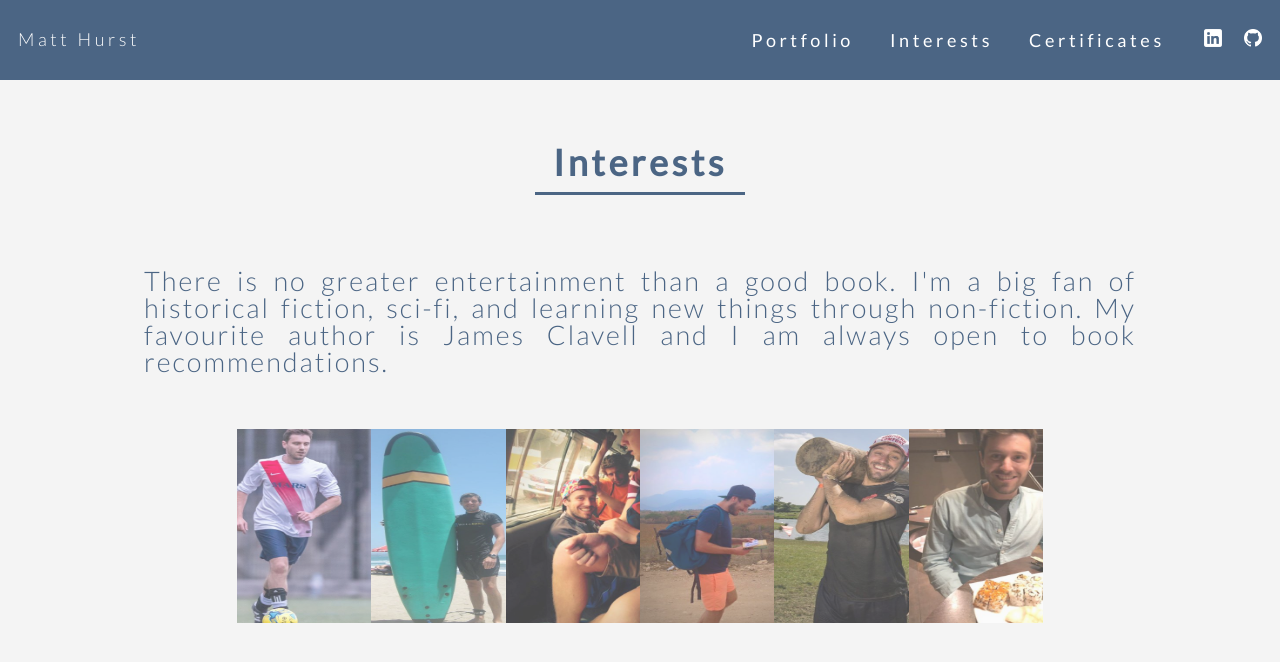
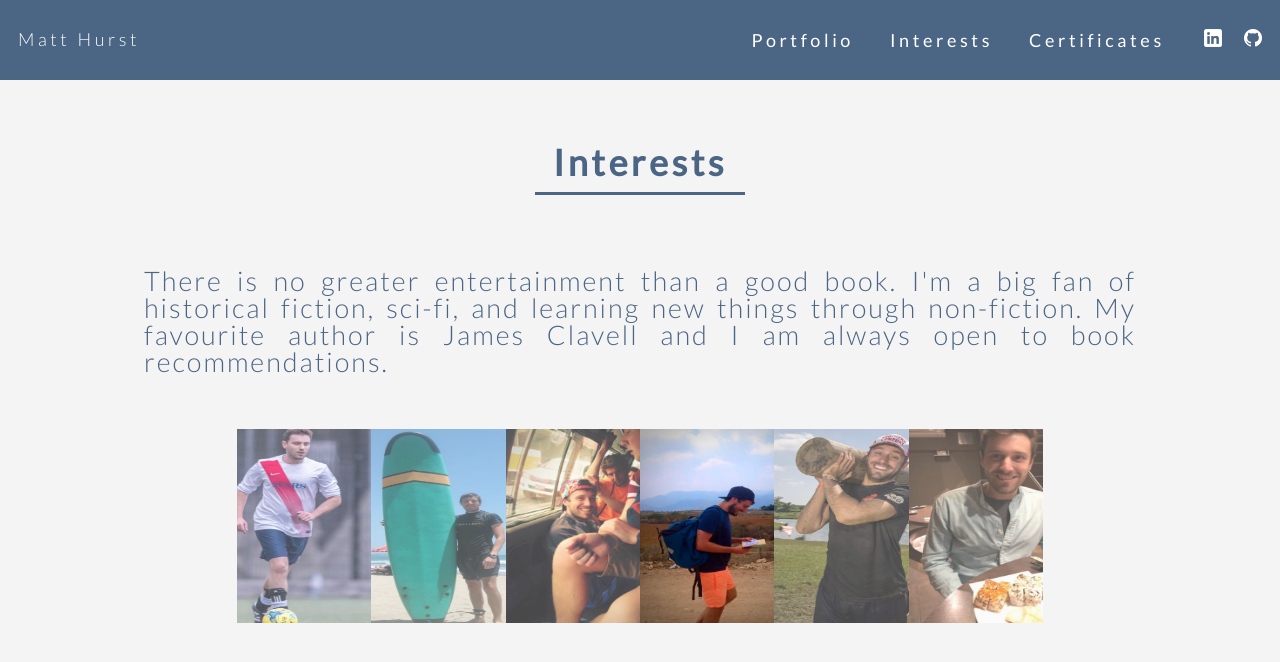
Before and after one commit to Matt-Hurst/my-portfolio-website, a React (Create React App) app: page /interests in a window 1280 px wide. Both pictures are taken after a click on the element 707 px from the left and 525 px from the top of the page. Shown: the top 662 px of the page. Built offline with nearby package versions, Linux system fonts and the light colour scheme.

Commit message:
selected image stays in focus

```diff
--- a/src/components/interests.css
+++ b/src/components/interests.css
@@ -39,9 +39,11 @@
 }
 
 .interest-pic img {
-    max-height: 120px;
+    width: 100%;
+    height: auto;
+    /* max-height: 120px; */
     overflow: hidden;
-    width: 105px;
+    /* width: 105px; */
     opacity: 0.7;
     transition: opacity 0.5s, transform 0.5s;
     transform: scale(1.12)
@@ -49,7 +51,12 @@
 
 .interest-pic img:hover {
     opacity: 1;
-    transform: scale(1.08)
+    transform: scale(1.08);
+    cursor: pointer;
+}
+.selected img {
+    opacity: 1;
+    transform: scale(1.08);
 }
 
 .p-interests {
--- a/src/components/interests.jsx
+++ b/src/components/interests.jsx
@@ -9,26 +9,33 @@ import BookPic from "../img/books.jpg"
 import ChallPic from "../img/toughmudder.jpg"
 
 const Interests = () => {
+        const [imageClicked, setImageClicked] = useState("none");
+        const [message, setMessage] = useState(<p className="welcome p-interests">Welcome to my interests page. Simply click on any image below to find out more.</p>);
 
-        const [message, setMessage] = useState(<p className="welcome p-interests">Welcome to my interests page. Simply click on any image below to find out more.</p>);
 
     // handleClick function for each image, changing the message (setMessage) to <p>hobby info<p>
     const footballClicked = ()=> {
+        setImageClicked("football")
         setMessage(<p className="p-interests">I have been playing (low level) competitive football since I was five, a career that culminated last year with my 11-a-side team being crowned champions of London South's Seventh Division. Autographs available upon request..</p>)
     }
     const surfClicked = ()=> {
+        setImageClicked("surf")
         setMessage(<p className="p-interests">Whilst on a trip to Bali in 2012 I tried surfing for the first time and was hooked. Since then I have thrown myself at waves across the UK, Portugal, and Central America.</p>)
     }
     const travelClicked = ()=> {
+        setImageClicked("travel")
         setMessage(<p className="p-interests">I love travelling to new places and experiencing different cultures. My travels have taken me to Kyrgyzstan for the World Nomad Games, through Central America, and to South East Asia four times.</p>)
     }
     const bookClicked = ()=> {
-    setMessage(<p className="p-interests">There is no greater entertainment than a good book. I'm a big fan of historical fiction, sci-fi, and learning new things through non-fiction. My favourite author is James Clavell and I am always open to book recommendations.</p>)
+        setImageClicked("book")
+        setMessage(<p className="p-interests">There is no greater entertainment than a good book. I'm a big fan of historical fiction, sci-fi, and learning new things through non-fiction. My favourite author is James Clavell and I am always open to book recommendations.</p>)
     }
     const challengeClicked = ()=> {
+        setImageClicked("challenge")
         setMessage(<p className="p-interests">As someone who is always looking to push myself and improve, I like to have clear physical goals and a deadline to hit. I've completed three Tough Mudders and two half-marathons.</p>)
     }
     const foodClicked = ()=> {
+        setImageClicked("food")
         setMessage(<p className="p-interests">Certainly someone who lives to eat, I love eating good food - both going out to eat with friends and family and cooking at home with my girlfriend. Japanese cuisine is my favourite, especially Sushi and Ramen.</p>)
     }
 
@@ -43,7 +50,7 @@ const Interests = () => {
             <div className="interests">
                 <ul className="interests-showcase">
                     <li>
-                        <figure className="interest-pic"
+                        <figure className={ imageClicked === "football" ? "selected interest-pic" : "interest-pic" }
                         onClick={()=> {
                             footballClicked();
                          }}
@@ -52,7 +59,7 @@ const Interests = () => {
                         </figure>
                     </li>
                     <li>
-                        <figure className="interest-pic"
+                        <figure className={ imageClicked === "surf" ? "selected interest-pic" : "interest-pic" }
                         onClick={()=> {
                             surfClicked();
                          }}
@@ -61,7 +68,7 @@ const Interests = () => {
                         </figure>
                     </li>
                     <li>
-                        <figure className="interest-pic"
+                        <figure className={ imageClicked === "travel" ? "selected interest-pic" : "interest-pic" }
                         onClick={()=> {
                             travelClicked();
                          }}
@@ -70,7 +77,7 @@ const Interests = () => {
                         </figure>
                     </li>
                     <li>
-                        <figure className="interest-pic"
+                        <figure className={ imageClicked === "book" ? "selected interest-pic" : "interest-pic" }
                         onClick={()=> {
                             bookClicked();
                          }}
@@ -79,7 +86,7 @@ const Interests = () => {
                         </figure>
                     </li>
                     <li>
-                        <figure className="interest-pic"
+                        <figure className={ imageClicked === "challenge" ? "selected interest-pic" : "interest-pic" }
                         onClick={()=> {
                             challengeClicked();
                          }}
@@ -88,7 +95,7 @@ const Interests = () => {
                         </figure>
                     </li>
                     <li>
-                        <figure className="interest-pic"
+                        <figure className={ imageClicked === "food" ? "selected interest-pic" : "interest-pic" }
                         onClick={()=> {
                             foodClicked();
                          }}
```
